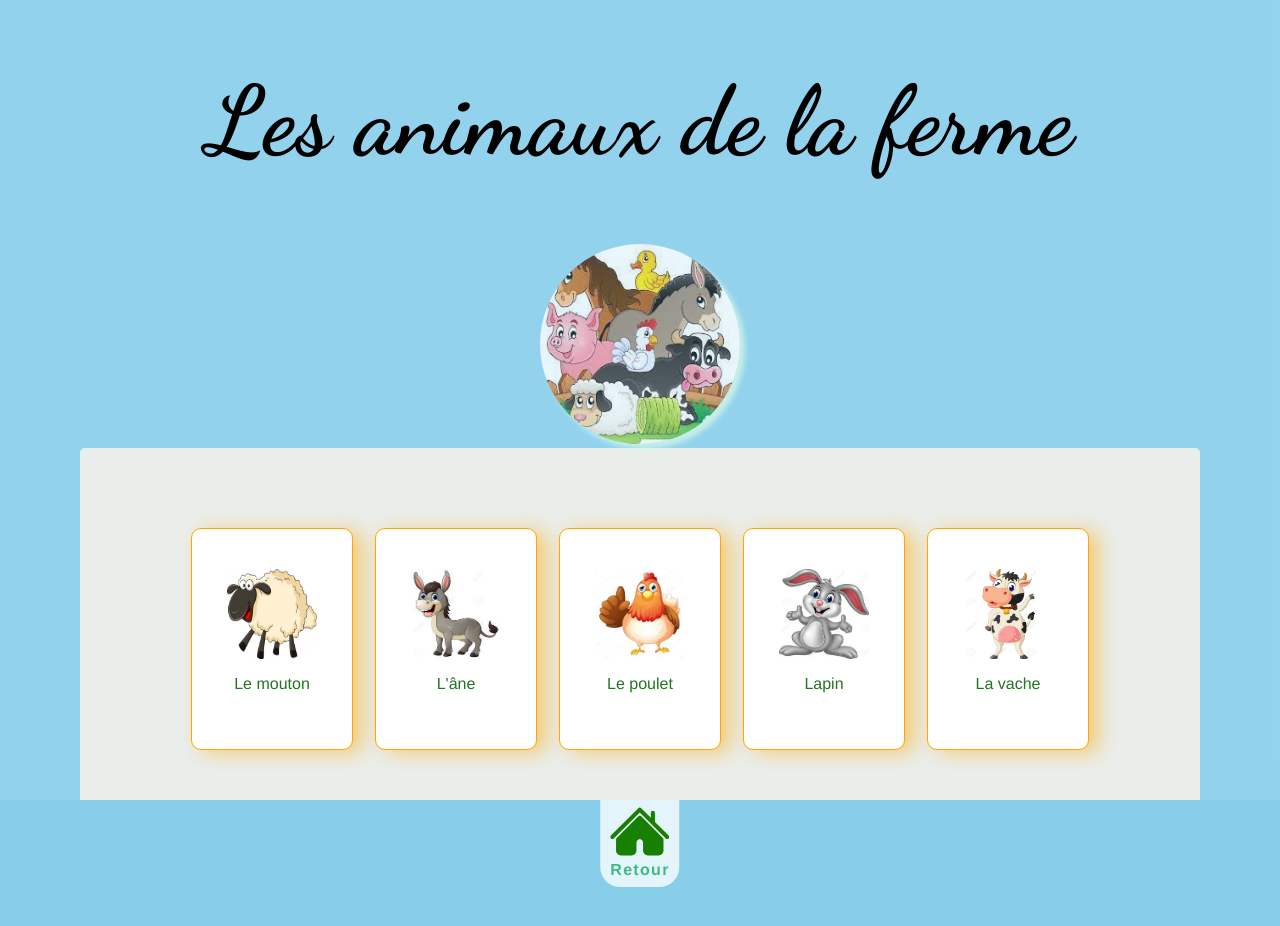
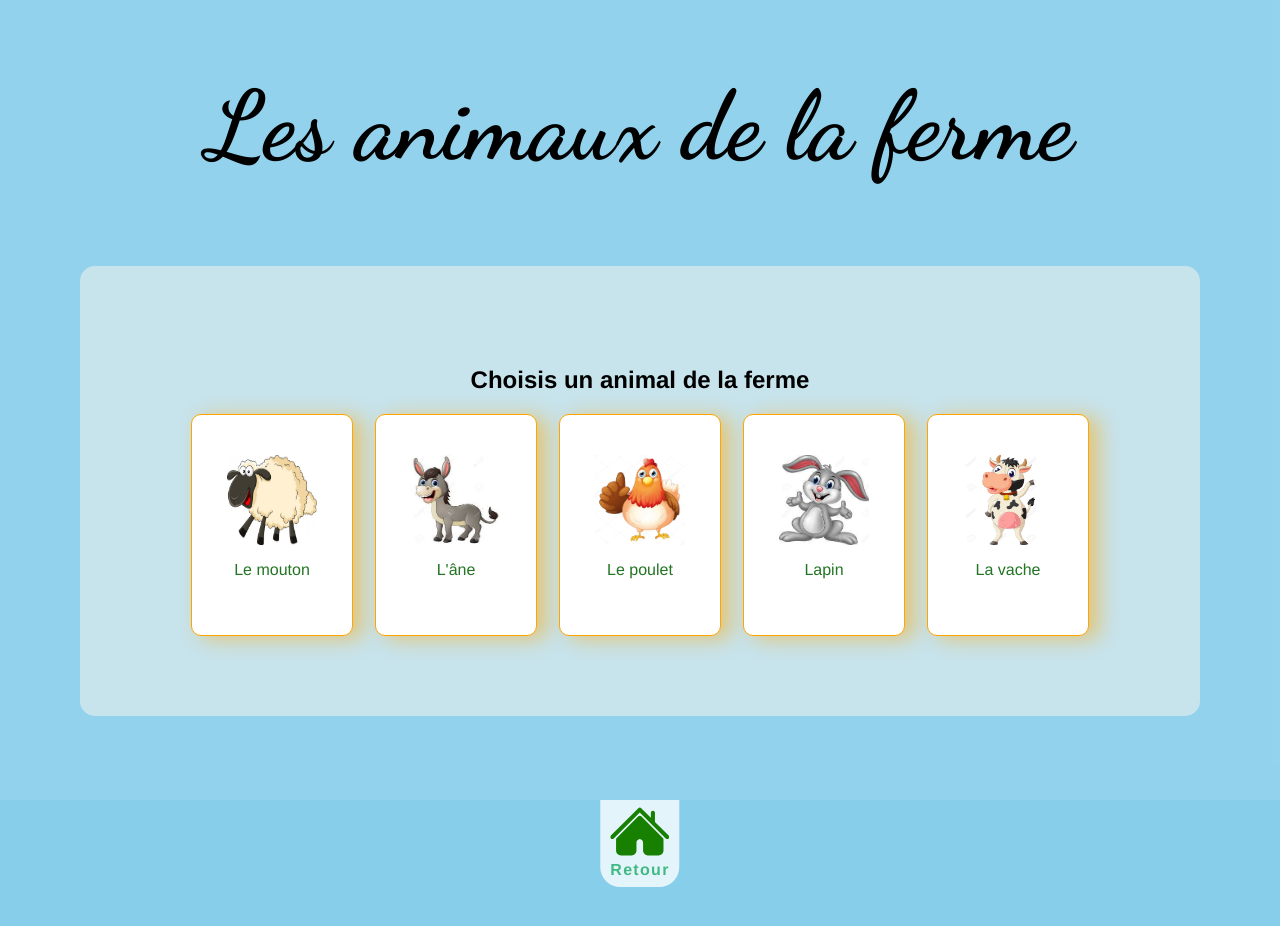
Before and after one commit to Alexandre-Rosier/hackaton-vuejs, a Vue app: page / in a window 1280 px wide. Shown: the top 926 px of the page. Built offline with nearby package versions, Linux system fonts and the light colour scheme; no server answers.

Commit message:
add css card new

```diff
--- a/src/App.vue
+++ b/src/App.vue
@@ -56,6 +56,9 @@ body,
 	color: rgb(35, 116, 35);
 	margin: 20px;
 	padding: 2rem;
+	/* visibility: hidden;
+	opacity: 0;
+	transition: visibility 0s, opacity 0.5s linear; */
 	display: none;
 	z-index: 200;
 	position: absolute;
--- a/src/components/Slider.vue
+++ b/src/components/Slider.vue
@@ -1,14 +1,16 @@
 <template>
 	<div class="accueil">
 		<h1 class="title-accueil">Les animaux de la ferme</h1>
+
 		<div class="container-img-accueil">
-			<img
+			<!-- <img
 				class="img-accueil"
 				alt="animaux de la ferme"
 				src="../assets/ferme.jpg"
-			/>
+			/> -->
 		</div>
 		<div class="Slider">
+			<h2>Choisis un animal de la ferme</h2>
 			<div class="animal">
 				<a href="#scene-containerSheep">
 					<div class="animal-card">
@@ -62,13 +64,24 @@ export default {
 	font-family: "Dancing Script", cursive;
 	font-size: 6rem;
 }
+
+@keyframes fadeIn {
+	0% {
+		opacity: 0;
+	}
+	100% {
+		opacity: 1;
+	}
+}
+
 .Slider {
-	background-color: rgb(234, 238, 234);
-	padding-bottom: 80px;
-	border-radius: 5px;
+	background-color: rgba(234, 238, 234, 0.609);
+	padding: 80px;
+	border-radius: 15px;
 	margin-left: 80px;
 	margin-right: 80px;
 	margin-bottom: 80px;
+	animation: fadeIn 5s ease;
 }
 
 .Slider a {
@@ -76,7 +89,6 @@ export default {
 }
 
 .animal {
-	padding-top: 80px;
 	justify-content: space-around;
 	display: flex;
 	margin: 0 10px;
```
